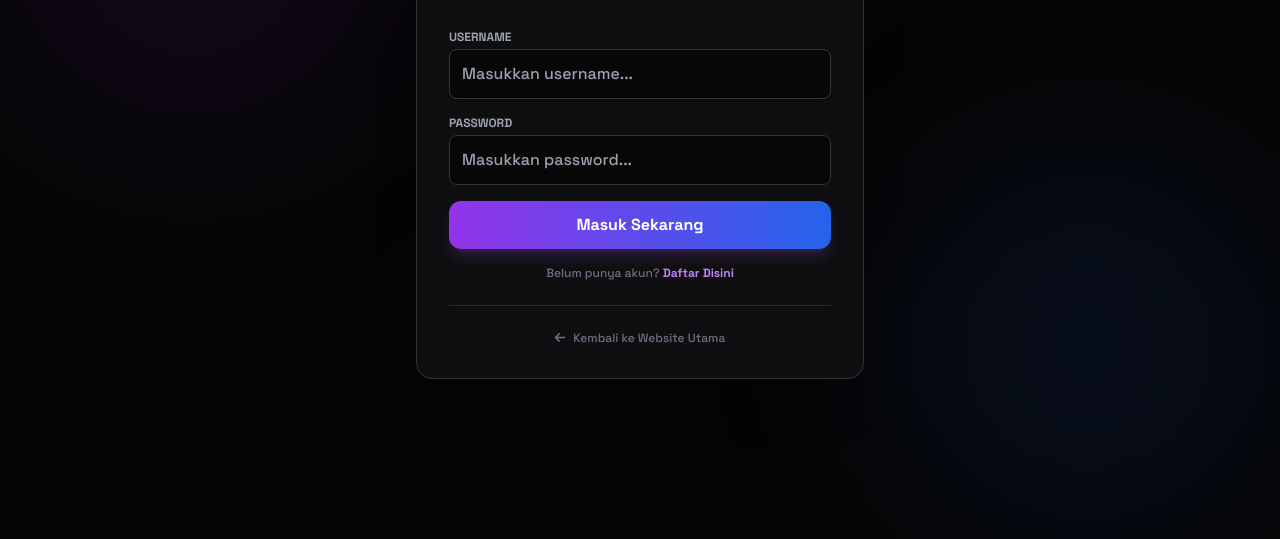
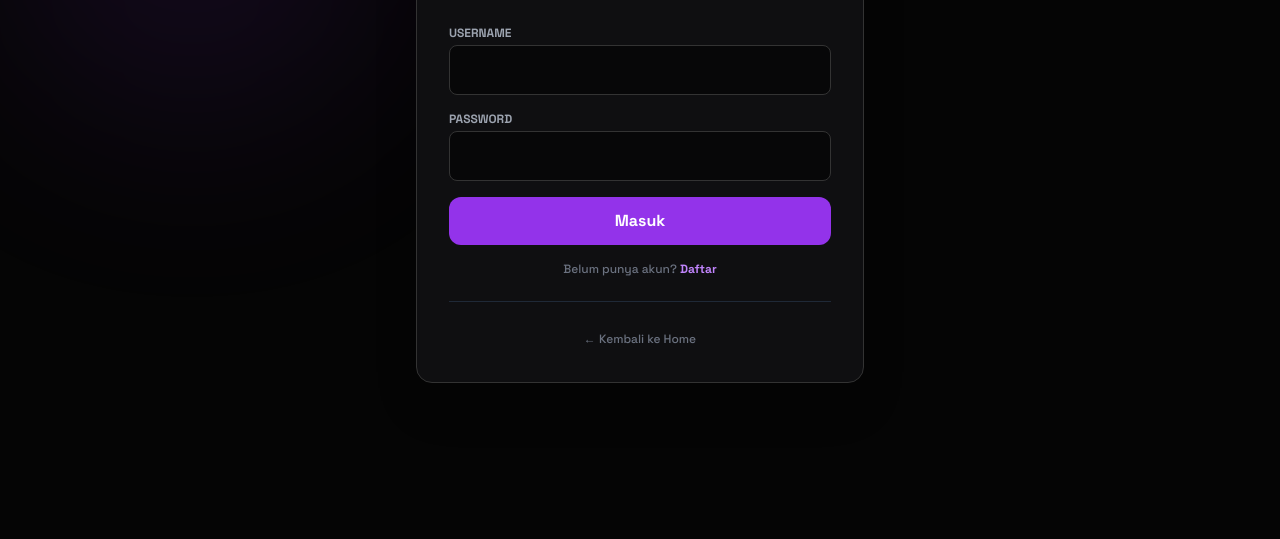
Before and after one commit to ManzzyGacor/Manzzywebid, a website: page public/login_user.html in a window 1280 px wide. Shown: the part 261-800 px from the top of the page. Drawn offline with nearby package versions, Linux system fonts and the light colour scheme.

Commit message:
Update login_user.html

```diff
--- a/public/login_user.html
+++ b/public/login_user.html
@@ -3,125 +3,33 @@
 <head>
     <meta charset="UTF-8">
     <meta name="viewport" content="width=device-width, initial-scale=1.0">
-    <title>Member Area - Manzzy ID</title>
+    <title>Member Area</title>
     <script src="https://cdn.tailwindcss.com"></script>
     <link rel="stylesheet" href="https://cdnjs.cloudflare.com/ajax/libs/font-awesome/6.4.0/css/all.min.css">
     <link href="https://fonts.googleapis.com/css2?family=Space+Grotesk:wght@300;500;700&display=swap" rel="stylesheet">
-    <style>
-        body { font-family: 'Space Grotesk', sans-serif; background: #050505; color: white; }
-        .glass { background: #0f0f11; border: 1px solid #333; }
-        .input-field { width: 100%; background: rgba(0,0,0,0.5); border: 1px solid #333; padding: 12px; border-radius: 8px; color: white; transition: 0.3s; }
-        .input-field:focus { border-color: #8b5cf6; outline: none; }
-        .hidden { display: none; }
-    </style>
+    <style>body{font-family:'Space Grotesk',sans-serif;background:#050505;color:white}.glass{background:#0f0f11;border:1px solid #333}.input-field{width:100%;background:rgba(0,0,0,0.5);border:1px solid #333;padding:12px;border-radius:8px;color:white}.hidden{display:none}</style>
 </head>
 <body class="flex items-center justify-center min-h-screen p-6 relative overflow-hidden">
-
     <div class="absolute top-0 left-0 w-96 h-96 bg-purple-600/10 rounded-full blur-[100px] -z-10"></div>
-    <div class="absolute bottom-0 right-0 w-96 h-96 bg-blue-600/10 rounded-full blur-[100px] -z-10"></div>
-
     <div class="w-full max-w-md glass p-8 rounded-2xl shadow-2xl relative z-10">
-
-        <div class="text-center mb-8">
-            <h1 class="text-3xl font-bold mb-2">MANZZY<span class="text-purple-500">ID</span></h1>
-            <p class="text-gray-500 text-sm" id="page-subtitle">Login untuk akses layanan.</p>
-        </div>
-
-        <form id="form-login" onsubmit="handleAuth(event, 'login')" class="space-y-4">
-            <div>
-                <label class="block text-xs text-gray-400 mb-1 font-bold uppercase">Username</label>
-                <input type="text" id="login-user" class="input-field" placeholder="Masukkan username..." required>
-            </div>
-            <div>
-                <label class="block text-xs text-gray-400 mb-1 font-bold uppercase">Password</label>
-                <input type="password" id="login-pass" class="input-field" placeholder="Masukkan password..." required>
-            </div>
-            <button type="submit" id="btn-login" class="w-full bg-gradient-to-r from-purple-600 to-blue-600 hover:from-purple-500 hover:to-blue-500 text-white font-bold py-3 rounded-xl transition shadow-lg shadow-purple-500/20">
-                Masuk Sekarang
-            </button>
-            <p class="text-center text-xs text-gray-500 mt-4">
-                Belum punya akun? <a href="#" onclick="toggleMode()" class="text-purple-400 hover:text-white font-bold transition">Daftar Disini</a>
-            </p>
+        <div class="text-center mb-8"><h1 class="text-3xl font-bold mb-2">MANZZY<span class="text-purple-500">ID</span></h1><p class="text-gray-500 text-sm" id="page-subtitle">Login untuk akses layanan.</p></div>
+        <form id="form-login" onsubmit="handleAuth(event,'login')" class="space-y-4">
+            <div><label class="block text-xs text-gray-400 mb-1 font-bold">USERNAME</label><input type="text" id="login-user" class="input-field" required></div>
+            <div><label class="block text-xs text-gray-400 mb-1 font-bold">PASSWORD</label><input type="password" id="login-pass" class="input-field" required></div>
+            <button type="submit" id="btn-login" class="w-full bg-purple-600 hover:bg-purple-700 text-white font-bold py-3 rounded-xl transition">Masuk</button>
+            <p class="text-center text-xs text-gray-500 mt-4">Belum punya akun? <a href="#" onclick="toggleMode()" class="text-purple-400 font-bold">Daftar</a></p>
         </form>
-
-        <form id="form-register" onsubmit="handleAuth(event, 'register')" class="space-y-4 hidden">
-            <div>
-                <label class="block text-xs text-gray-400 mb-1 font-bold uppercase">Buat Username Baru</label>
-                <input type="text" id="reg-user" class="input-field" placeholder="Contoh: udin123" required>
-            </div>
-            <div>
-                <label class="block text-xs text-gray-400 mb-1 font-bold uppercase">Buat Password</label>
-                <input type="password" id="reg-pass" class="input-field" placeholder="Minimal 6 karakter" required>
-            </div>
-            <button type="submit" id="btn-register" class="w-full bg-gradient-to-r from-green-600 to-teal-600 hover:from-green-500 hover:to-teal-500 text-white font-bold py-3 rounded-xl transition shadow-lg shadow-green-500/20">
-                Daftar Akun
-            </button>
-            <p class="text-center text-xs text-gray-500 mt-4">
-                Sudah punya akun? <a href="#" onclick="toggleMode()" class="text-green-400 hover:text-white font-bold transition">Login Disini</a>
-            </p>
+        <form id="form-register" onsubmit="handleAuth(event,'register')" class="space-y-4 hidden">
+            <div><label class="block text-xs text-gray-400 mb-1 font-bold">USERNAME BARU</label><input type="text" id="reg-user" class="input-field" required></div>
+            <div><label class="block text-xs text-gray-400 mb-1 font-bold">PASSWORD</label><input type="password" id="reg-pass" class="input-field" required></div>
+            <button type="submit" id="btn-register" class="w-full bg-green-600 hover:bg-green-700 text-white font-bold py-3 rounded-xl transition">Daftar</button>
+            <p class="text-center text-xs text-gray-500 mt-4">Sudah punya akun? <a href="#" onclick="toggleMode()" class="text-green-400 font-bold">Login</a></p>
         </form>
-
-        <div class="mt-6 pt-6 border-t border-gray-800 text-center">
-            <a href="/" class="text-xs text-gray-500 hover:text-white flex items-center justify-center gap-2 transition">
-                <i class="fa-solid fa-arrow-left"></i> Kembali ke Website Utama
-            </a>
-        </div>
+        <div class="mt-6 pt-6 border-t border-gray-800 text-center"><a href="/" class="text-xs text-gray-500 hover:text-white">← Kembali ke Home</a></div>
     </div>
-
     <script>
-        function toggleMode() {
-            const loginForm = document.getElementById('form-login');
-            const regForm = document.getElementById('form-register');
-            const subtitle = document.getElementById('page-subtitle');
-
-            if (loginForm.classList.contains('hidden')) {
-                loginForm.classList.remove('hidden');
-                regForm.classList.add('hidden');
-                subtitle.innerText = "Login untuk akses layanan.";
-            } else {
-                loginForm.classList.add('hidden');
-                regForm.classList.remove('hidden');
-                subtitle.innerText = "Buat akun baru gratis.";
-            }
-        }
-
-        async function handleAuth(e, type) {
-            e.preventDefault();
-            const btn = document.getElementById(type === 'login' ? 'btn-login' : 'btn-register');
-            const originalText = btn.innerText;
-            btn.innerHTML = '<i class="fa-solid fa-spinner fa-spin"></i> Loading...';
-            btn.disabled = true;
-
-            const username = document.getElementById(type === 'login' ? 'login-user' : 'reg-user').value;
-            const password = document.getElementById(type === 'login' ? 'login-pass' : 'reg-pass').value;
-            const endpoint = type === 'login' ? '/api/login-user' : '/api/register-user';
-
-            try {
-                const res = await fetch(endpoint, {
-                    method: 'POST',
-                    headers: { 'Content-Type': 'application/json' },
-                    body: JSON.stringify({ username, password })
-                });
-                const data = await res.json();
-
-                if (data.success) {
-                    if (type === 'login') {
-                        localStorage.setItem('user_session', data.username);
-                        window.location.href = '/';
-                    } else {
-                        alert("Registrasi Berhasil! Silakan Login.");
-                        toggleMode();
-                    }
-                } else {
-                    alert("Gagal: " + data.message);
-                }
-            } catch (err) {
-                alert("Error koneksi server.");
-            } finally {
-                btn.innerHTML = originalText;
-                btn.disabled = false;
-            }
-        }
+        function toggleMode(){const l=document.getElementById('form-login'),r=document.getElementById('form-register'),s=document.getElementById('page-subtitle');if(l.classList.contains('hidden')){l.classList.remove('hidden');r.classList.add('hidden');s.innerText="Login untuk akses layanan.";}else{l.classList.add('hidden');r.classList.remove('hidden');s.innerText="Buat akun baru gratis.";}}
+        async function handleAuth(e,type){e.preventDefault();const btn=document.getElementById(type==='login'?'btn-login':'btn-register');const txt=btn.innerText;btn.innerText='Loading...';btn.disabled=true;const u=document.getElementById(type==='login'?'login-user':'reg-user').value;const p=document.getElementById(type==='login'?'login-pass':'reg-pass').value;try{const res=await fetch(type==='login'?'/api/login-user':'/api/register-user',{method:'POST',headers:{'Content-Type':'application/json'},body:JSON.stringify({username:u,password:p})});const data=await res.json();if(data.success){if(type==='login'){localStorage.setItem('user_session',data.username);window.location.href='/';}else{alert("Berhasil! Silakan Login.");toggleMode();}}else{alert("Gagal: "+data.message);}}catch(err){alert("Error server.");}finally{btn.innerText=txt;btn.disabled=false;}}
     </script>
 </body>
 </html>
```
